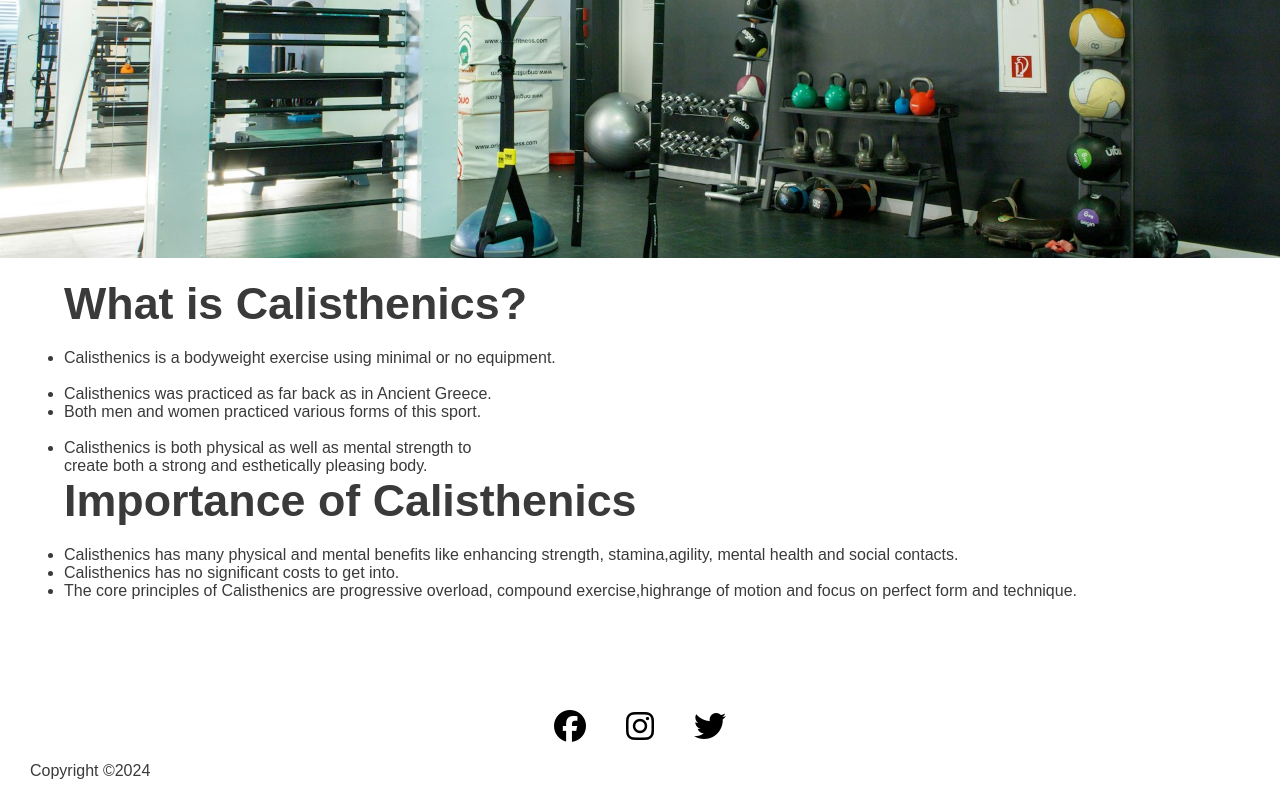
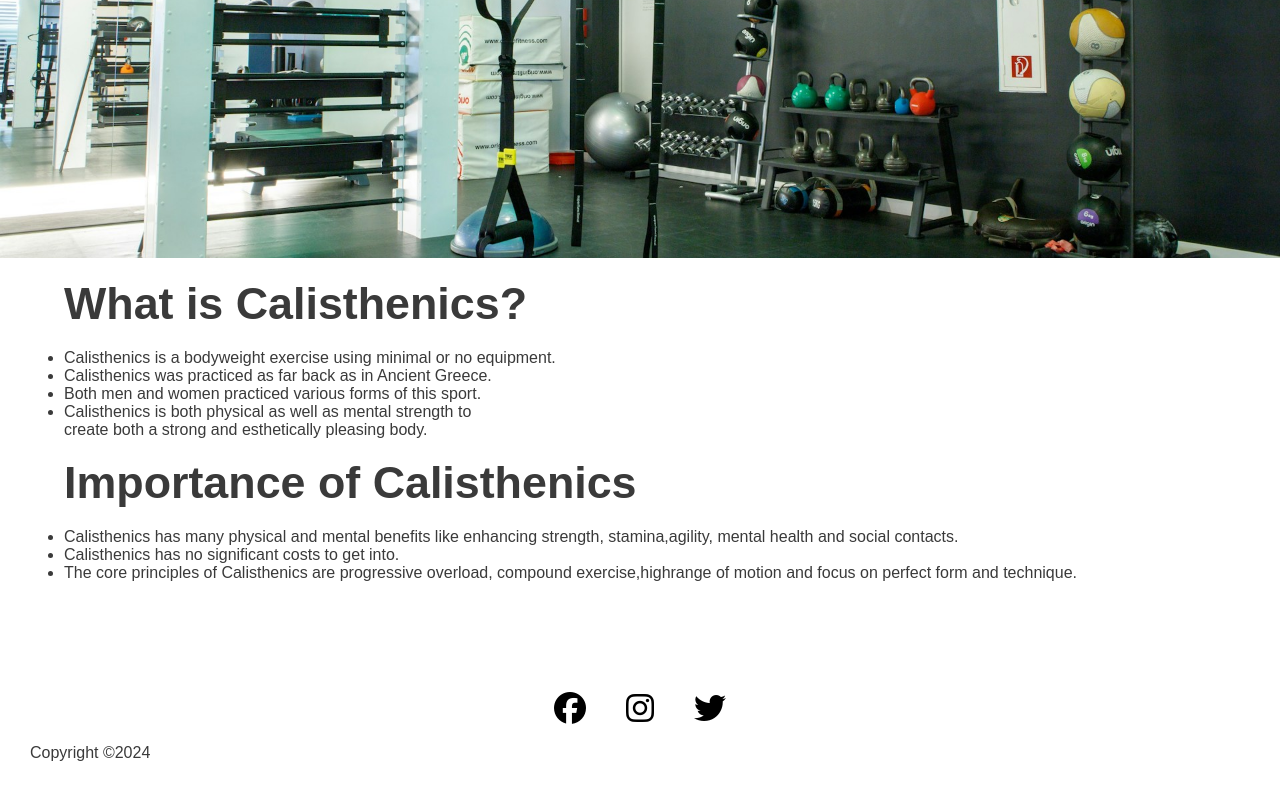
Before and after one commit to laminsaidy/Calisthenics, a plain HTML site: page index.html in a window 1280 px wide. Shown: the part 421-1221 px from the top of the page. Drawn offline with nearby package versions, Linux system fonts and the light colour scheme.

Commit message:
Delete stray end tags, trailing slash on  void elements and remove footer decendant element

```diff
--- a/index.html
+++ b/index.html
@@ -21,7 +21,7 @@
     <!--Font awesome cdn link tag-->
     <link rel="stylesheet" href="https://cdnjs.cloudflare.com/ajax/libs/font-awesome/6.6.0/css/all.min.css"
         integrity="sha512-Kc323vGBEqzTmouAECnVceyQqyqdsSiqLQISBL29aUW4U/M7pSPA/gEUZQqv1cwx4OnYxTxve5UMg5GT6L4JJg=="
-        crossorigin="anonymous" referrerpolicy="no-referrer" />
+        crossorigin="anonymous" referrerpolicy="no-referrer">
 
     <!--Style sheet-->
     <link rel="stylesheet" href="style.css">
@@ -56,12 +56,13 @@
             <h2>What is Calisthenics?</h2>
                 <div id="calisthenics-explain">
                     <ul>
-                        <li>Calisthenics is a bodyweight exercise using minimal or no equipment.</li><br>
-                        <li>Calisthenics was practiced as far back as in Ancient Greece.</li<br>
-                        <li>Both men and women practiced various forms of this sport.</li><br>
+                        <li>Calisthenics is a bodyweight exercise using minimal or no equipment.</li>
+                        <li>Calisthenics was practiced as far back as in Ancient Greece.</li>
+                        <li>Both men and women practiced various forms of this sport.</li>
                         <li>Calisthenics is both physical as well as mental strength to <br>create both a strong and esthetically pleasing body.</li>
                     </ul>
                 </div>
+                <br>
             <div id="benefits-of-calisthenics">
                 <h2>Importance of Calisthenics</h2>
                 <ul>
@@ -77,22 +78,20 @@
 
     <!--Footer-->
     <footer>
-        <footer>
-            <div class="footerContainer">
-                <div class="socialIcons">
-                    <a href="https://www.facebook.com" target="_blank" rel="noopener"><i
-                            class="fa-brands fa-facebook"></i></a>
-                    <a href="https://www.instagram.com" target="_blank" rel="noopener"><i
-                            class="fa-brands fa-instagram"></i></a>
-                    <a href="https://www.twitter.com" target="_blank" rel="noopener"><i
-                            class="fa-brands fa-twitter"></i></a>
-                </div>
-                <div class="footerBottom">
-                    <p>Copyright &copy;2024</p>
-                </div>
+        <div class="footerContainer">
+            <div class="socialIcons">
+                <a href="https://www.facebook.com" target="_blank" rel="noopener">
+                    <i class="fa-brands fa-facebook"></i></a>
+                <a href="https://www.instagram.com" target="_blank" rel="noopener">
+                    <i class="fa-brands fa-instagram"></i></a>
+                <a href="https://www.twitter.com" target="_blank" rel="noopener">
+                    <i class="fa-brands fa-twitter"></i></a>
+
+
             </div>
-
-        </footer>
+        <div class="footerBottom">
+            <p>Copyright &copy;2024</p>
+        </div>
     </footer>
 </body>
 
```
